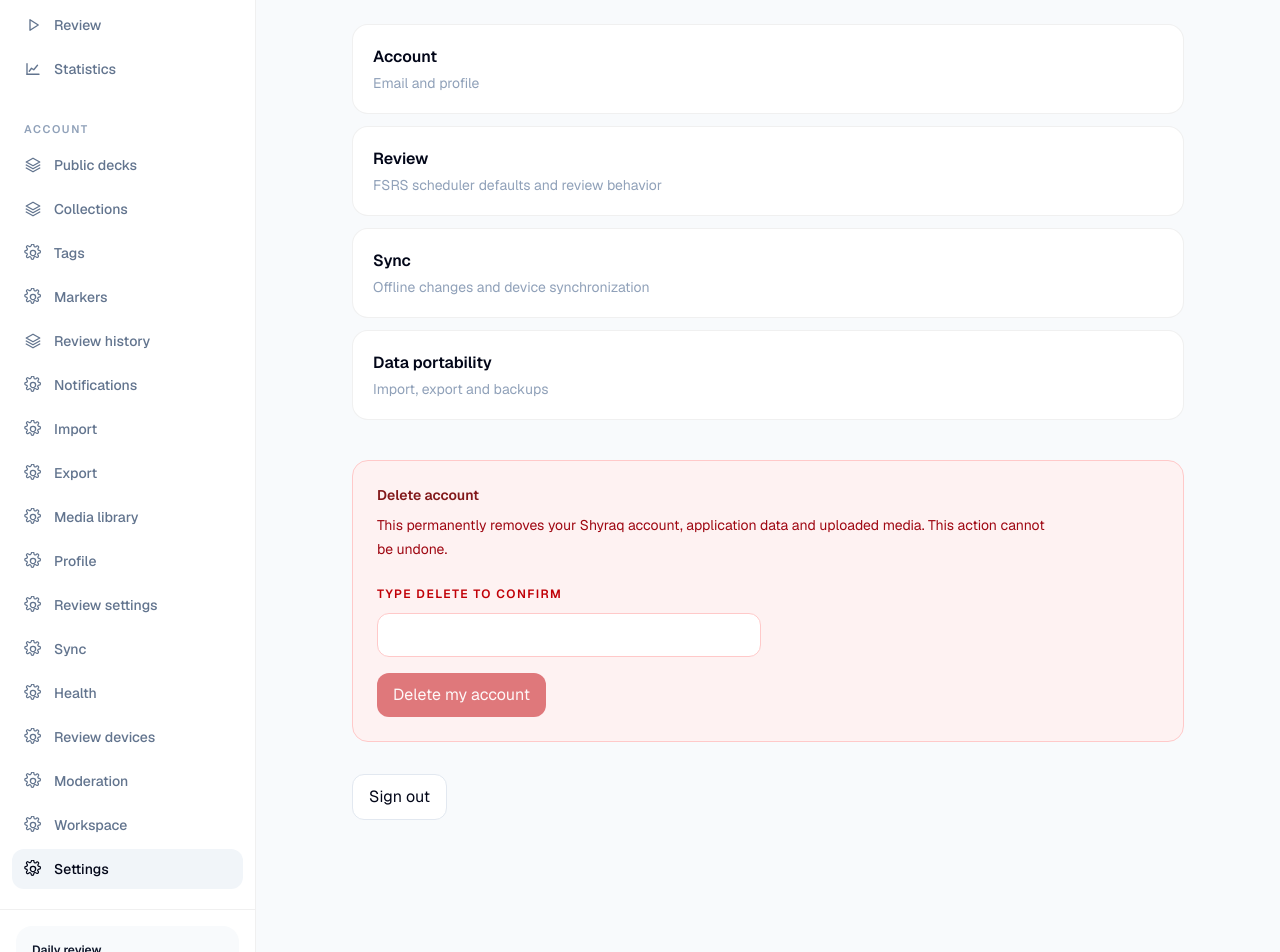
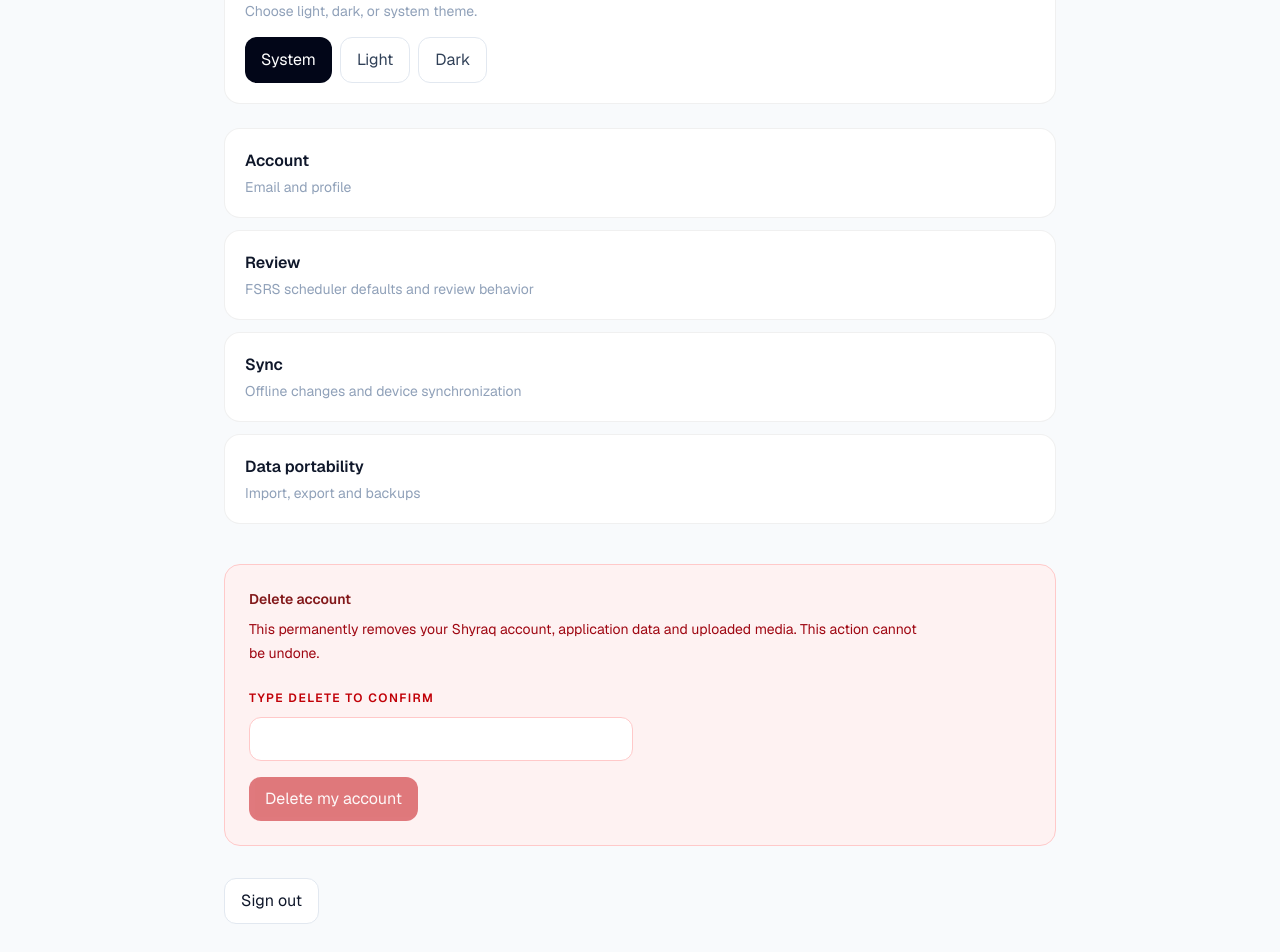
Before and after one commit to Dinislam2009/shyraq, a Next.js app: page /settings in a window 1280 px wide. Shown: the part 200-1152 px from the top of the page. Built offline with nearby package versions, Linux system fonts and the light colour scheme; no server answers.

Commit message:
Add appearance theme settings

```diff
--- a/src/app/settings/page.tsx
+++ b/src/app/settings/page.tsx
@@ -1,6 +1,15 @@
+"use client";
 import Link from "next/link";
-import {AppShell} from "@/components/app-shell";
 import {signOut} from "@/app/signout/actions";
 import {AccountDangerZone} from "@/components/account-danger-zone";
-export default function SettingsPage(){return <AppShell><div className="mx-auto max-w-4xl px-5 py-8 sm:px-8"><p className="text-sm text-slate-400">Account</p><h1 className="mt-1 text-3xl font-semibold tracking-tight">Settings</h1><p className="mt-2 text-sm text-slate-500">Account, review, sync and data controls.</p><div className="mt-8 space-y-3"><Setting title="Account" text="Email and profile" /><Setting title="Review" text="FSRS scheduler defaults and review behavior" /><Setting title="Sync" text="Offline changes and device synchronization" /><Link href="/export" className="block rounded-2xl border border-black/[0.06] bg-white p-5 hover:bg-slate-50"><p className="font-semibold">Data portability</p><p className="mt-1 text-sm text-slate-400">Import, export and backups</p></Link></div><AccountDangerZone/><form action={signOut} className="mt-8"><button className="rounded-xl border border-slate-200 bg-white px-4 py-2.5 text-sm font-semibold">Sign out</button></form></div></AppShell>}
-function Setting({title,text}:{title:string;text:string}){return <div className="rounded-2xl border border-black/[0.06] bg-white p-5"><p className="font-semibold">{title}</p><p className="mt-1 text-sm text-slate-400">{text}</p></div>}
+import {useTheme} from "@/components/theme-provider";
+
+export default function SettingsPage(){
+ const {theme,setTheme}=useTheme();
+ return <div className="min-h-screen"><div className="mx-auto max-w-4xl px-5 py-8 sm:px-8"><p className="text-sm text-slate-400">Account</p><h1 className="mt-1 text-3xl font-semibold tracking-tight">Settings</h1><p className="mt-2 text-sm text-slate-500">Account, review, sync and data controls.</p>
+  <section className="mt-8 rounded-2xl border border-black/[0.06] bg-white p-5 dark:border-white/10 dark:bg-slate-900"><p className="font-semibold">Appearance</p><p className="mt-1 text-sm text-slate-400">Choose light, dark, or system theme.</p><div className="mt-4 flex flex-wrap gap-2">{(["system","light","dark"] as const).map(mode=><button key={mode} onClick={()=>setTheme(mode)} aria-pressed={theme===mode} className={"rounded-xl px-4 py-2.5 text-sm font-semibold "+(theme===mode?"bg-slate-950 text-white dark:bg-white dark:text-slate-950":"border border-slate-200 bg-white text-slate-700 dark:border-white/10 dark:bg-slate-800 dark:text-slate-200")}>{mode[0].toUpperCase()+mode.slice(1)}</button>)}</div></section>
+  <div className="mt-6 space-y-3"><Setting title="Account" text="Email and profile"/><Setting title="Review" text="FSRS scheduler defaults and review behavior"/><Setting title="Sync" text="Offline changes and device synchronization"/><Link href="/export" className="block rounded-2xl border border-black/[0.06] bg-white p-5 hover:bg-slate-50 dark:border-white/10 dark:bg-slate-900 dark:hover:bg-slate-800"><p className="font-semibold">Data portability</p><p className="mt-1 text-sm text-slate-400">Import, export and backups</p></Link></div>
+  <AccountDangerZone/><form action={signOut} className="mt-8"><button className="rounded-xl border border-slate-200 bg-white px-4 py-2.5 text-sm font-semibold dark:border-white/10 dark:bg-slate-900">Sign out</button></form>
+ </div></div>;
+}
+function Setting({title,text}:{title:string;text:string}){return <div className="rounded-2xl border border-black/[0.06] bg-white p-5 dark:border-white/10 dark:bg-slate-900"><p className="font-semibold">{title}</p><p className="mt-1 text-sm text-slate-400">{text}</p></div>}
```
